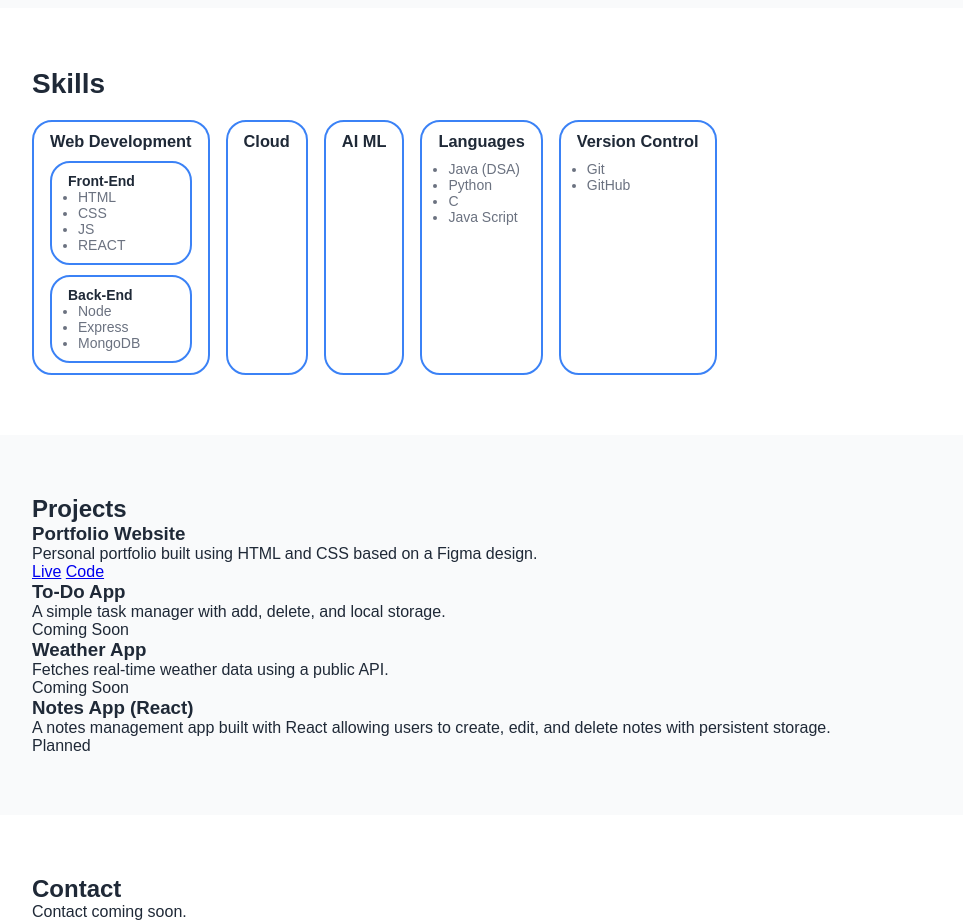
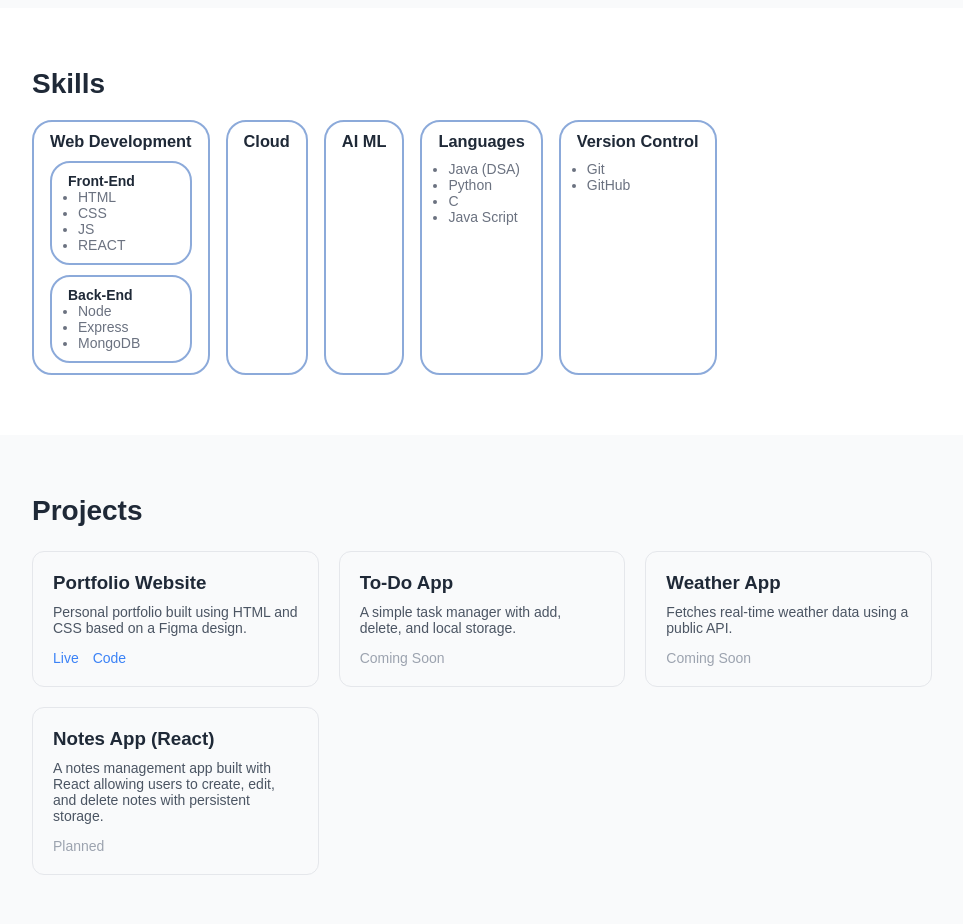
Before and after one commit to Tabishkh07/portfolio-site, a plain HTML site: page index.html in a window 1280 px wide. Shown: the part 1140-2064 px from the top of the page, without its empty margins (28-991 px from the left). Drawn offline with Linux system fonts and the light colour scheme.

Commit message:
feat: added styling to project section

```diff
--- a/style.css
+++ b/style.css
@@ -138,7 +138,7 @@ body {
 
 .skill {
   padding: 10px 16px;
-  border: 2px solid #3b82f6;
+  border: 2px solid #8caada;
   border-radius: 20px;
   font-size: 14px;
 }
@@ -153,6 +153,51 @@ body {
   background-color: #f9fafb;
 }
 
+#projects h2 {
+  font-size: 28px;
+  margin-bottom: 24px;
+}
+
+.projects-container {
+  display: grid;
+  grid-template-columns: repeat(auto-fit, minmax(260px, 1fr));
+  gap: 20px;
+  max-width: 900px;
+}
+
+.project-card {
+  border: 1px solid #e5e7eb;
+  border-radius: 12px;
+  padding: 20px;
+}
+
+.project-card h3 {
+  margin-bottom: 10px;
+}
+
+.project-card p {
+  font-size: 14px;
+  color: #4b5563;
+  margin-bottom: 14px;
+}
+
+.project-links {
+  display: flex;
+  gap: 14px;
+  font-size: 14px;
+}
+
+.project-links a {
+  text-decoration: none;
+  color: #3b82f6;
+  font-weight: 500;
+}
+
+.project-links span {
+  color: #9ca3af;
+}
+
+/* contact section */
 #contact{
   padding: 60px;
 }
```
